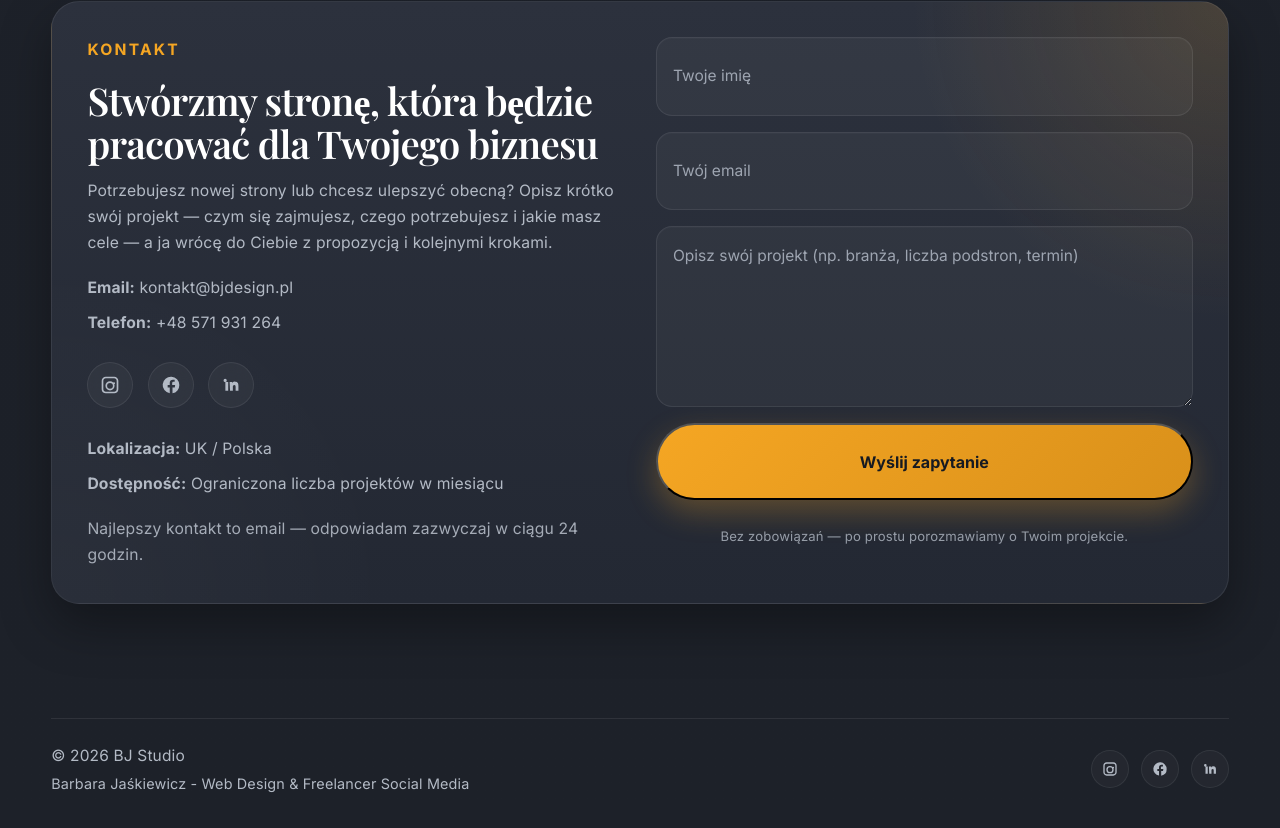
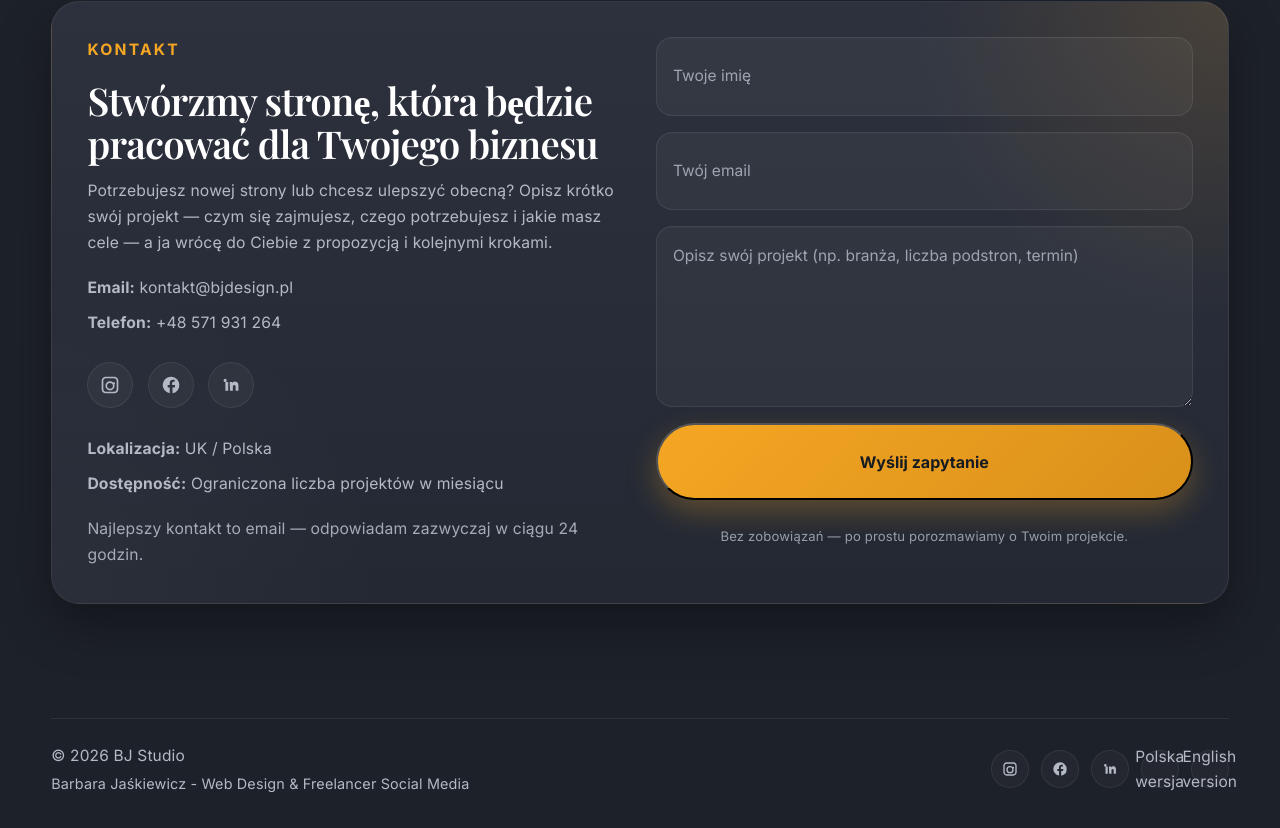
Before and after one commit to Balbina80/Personal_Portfolio_Website, a plain HTML site: page index-pl.html in a window 1280 px wide. Shown: the part 6474-7302 px from the top of the page. Drawn offline with nearby package versions, Linux system fonts and the light colour scheme.

Commit message:
Add internal linking between EN and PL versions for SEO

```diff
--- a/index-pl.html
+++ b/index-pl.html
@@ -540,6 +540,8 @@
             <path d="M6.94 6.5A1.94 1.94 0 1 1 5 4.56 1.94 1.94 0 0 1 6.94 6.5zM5.25 8.25h3.38V19H5.25zm5.13 0h3.24v1.46h.05a3.55 3.55 0 0 1 3.2-1.76c3.42 0 4.05 2.25 4.05 5.17V19h-3.38v-4.6c0-1.1 0-2.52-1.54-2.52s-1.78 1.2-1.78 2.44V19h-3.38z"/>
           </svg>
         </a>
+        <a href="index-pl.html" lang="pl">Polska wersja</a>
+        <a href="index.html" lang="en">English version</a>
       </div>
     </div>
   </footer>
```
Also changed, not shown: index.html (+1 -0 lines).
